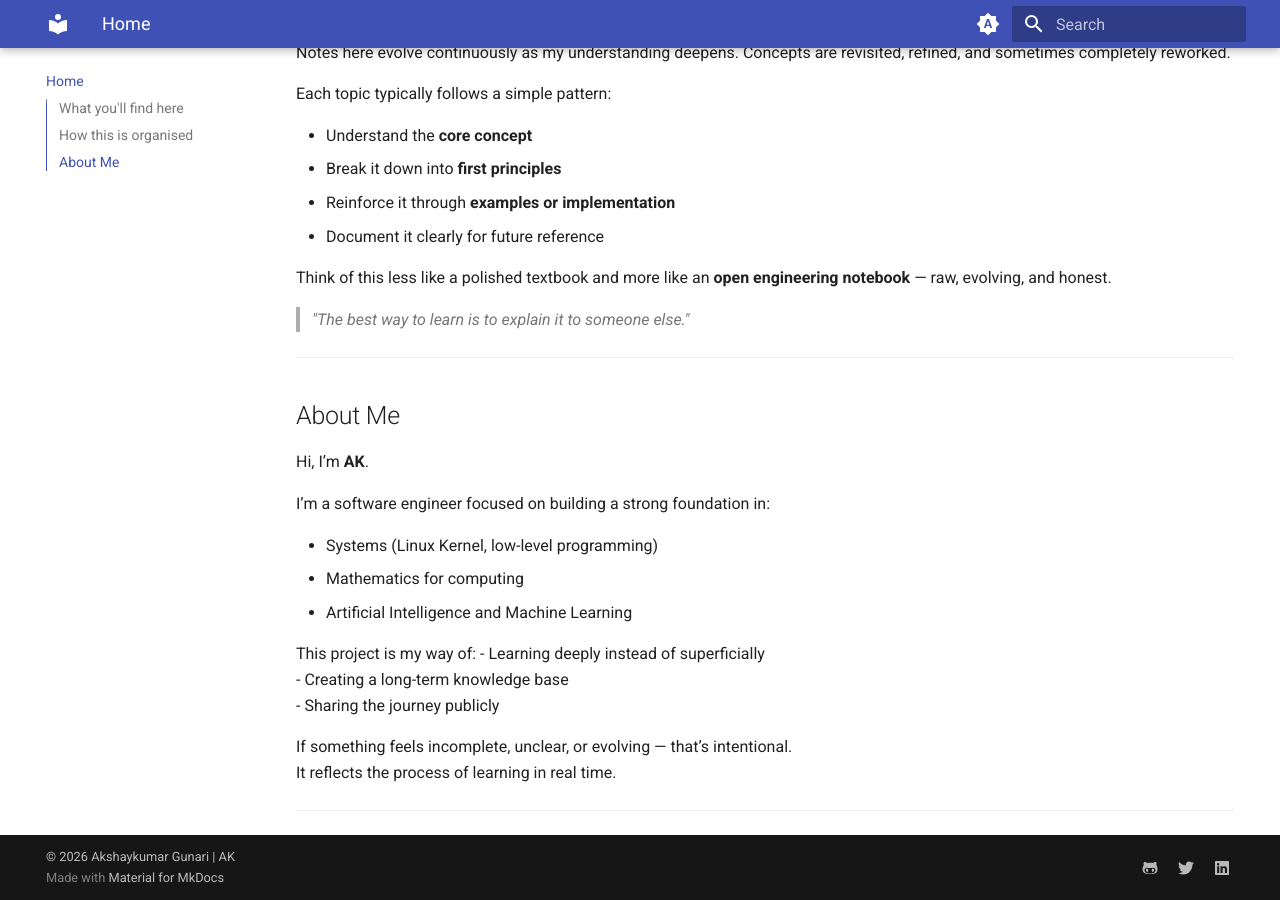
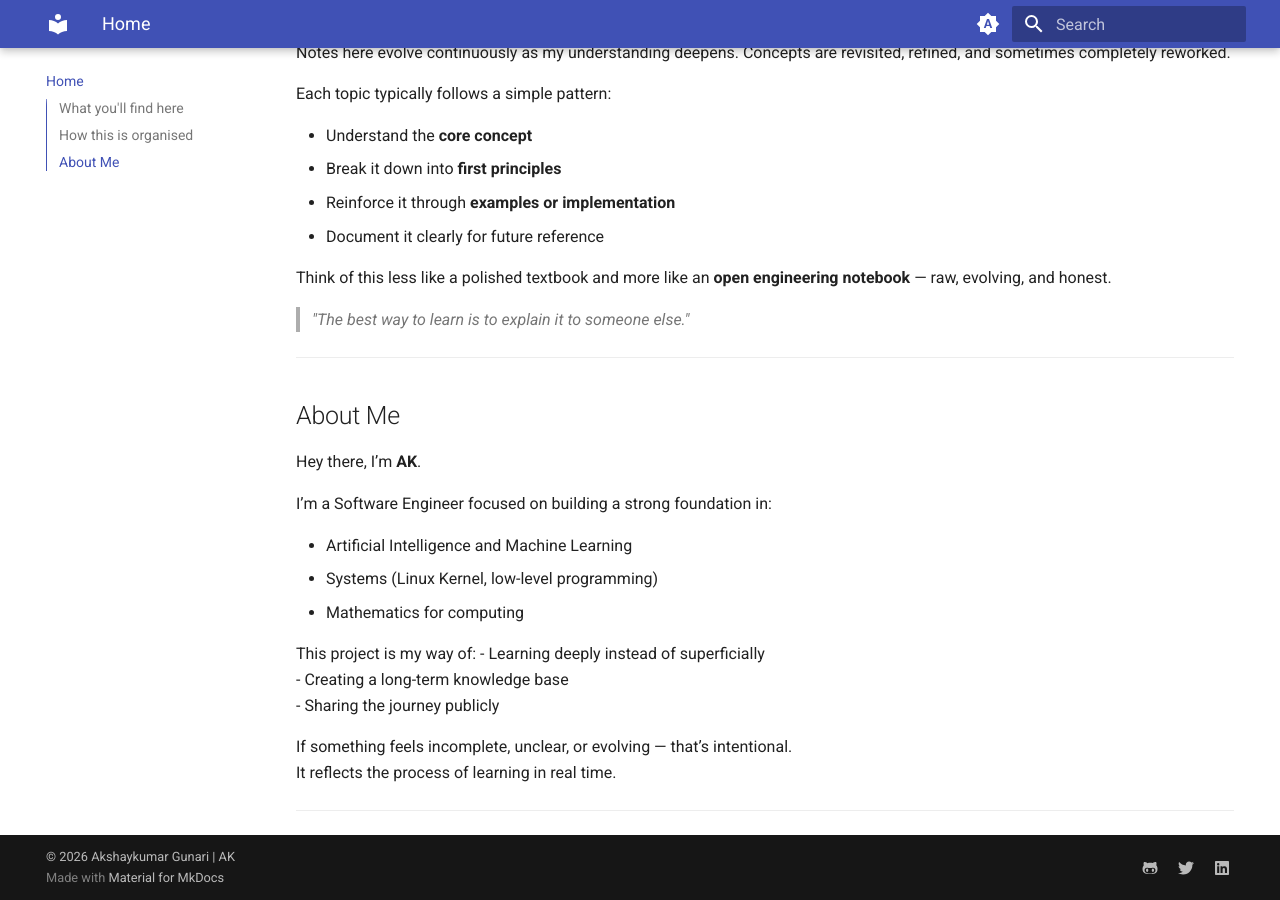
Before and after one commit to akshaykumar-gunari/explore-with-ak, an MkDocs documentation site: the page built from docs/index.md, in a window 1280 px wide and 900 px high, scrolled down 1049 px. Built offline with MkDocs 1.6.1 and Material for MkDocs 9.7.7, drawn with Linux system fonts in a browser that asks for light colours.

Commit message:
add contents to docs/index.md

```diff
--- a/docs/index.md
+++ b/docs/index.md
@@ -63,13 +63,13 @@ Think of this less like a polished textbook and more like an **open engineering
 
 ## About Me
 
-Hi, I’m **AK**.
+Hey there, I’m **AK**.
 
-I’m a software engineer focused on building a strong foundation in:
+I’m a Software Engineer focused on building a strong foundation in:
 
+- Artificial Intelligence and Machine Learning
 - Systems (Linux Kernel, low-level programming)
 - Mathematics for computing
-- Artificial Intelligence and Machine Learning
 
 This project is my way of:
 - Learning deeply instead of superficially
```
